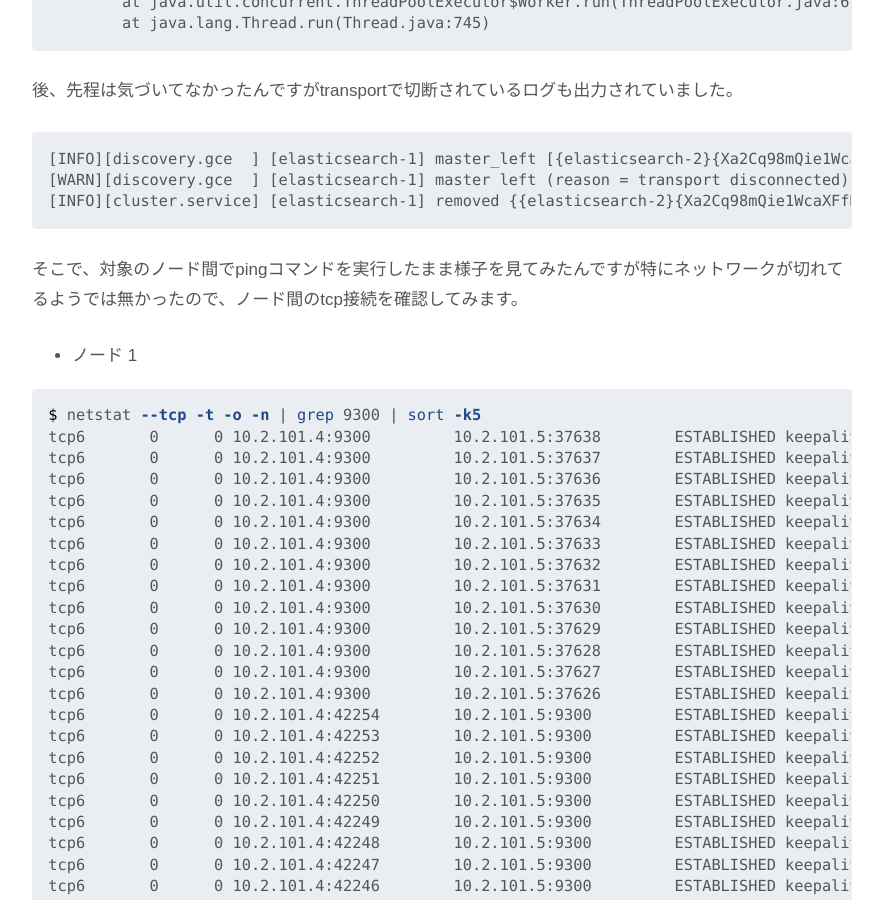
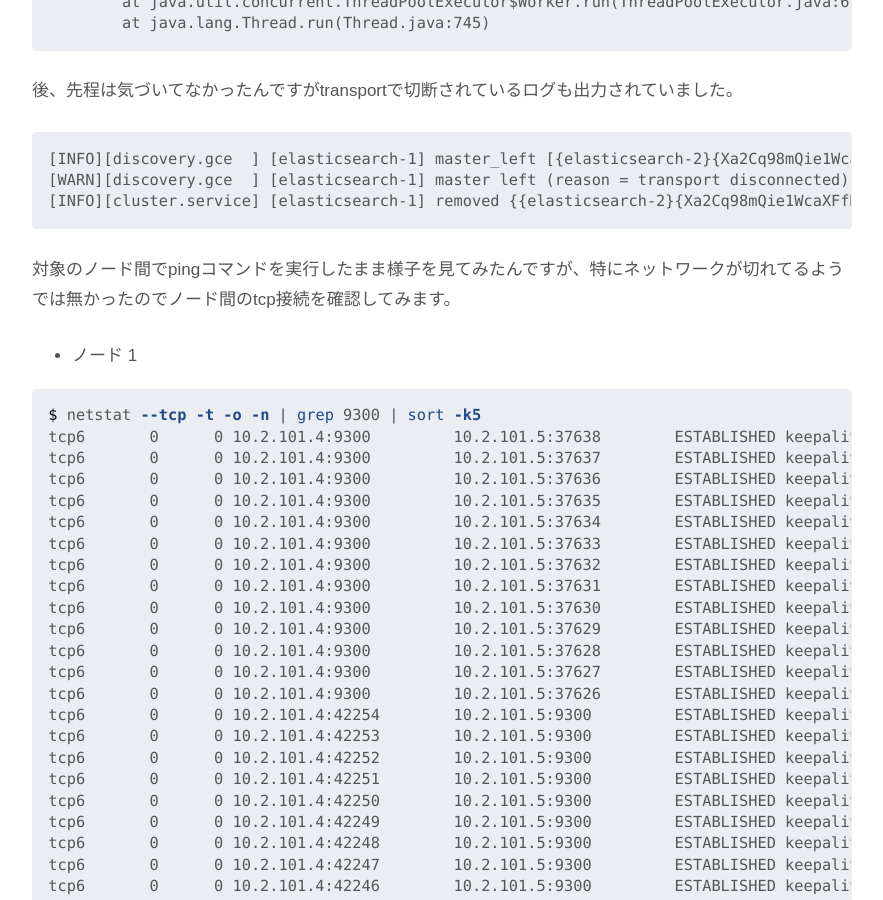
Before and after one commit to daichirata-blog/daichirata-blog.github.io, a Jekyll site: the page built from _posts/2016-05-02-gcp-elasticsearch-tcp-keepalive.md, in a window 1280 px wide and 900 px high, scrolled down 2082 px. Shown: the whole window, without its empty margins (198-1081 px from the left). Built offline with Jekyll 4.4.1, drawn with Linux system fonts in a browser that asks for light colours; comment, search, counter and statistics services are not loaded.

````diff
--- a/_config.yml
+++ b/_config.yml
@@ -7,6 +7,8 @@ name: blog.daich.org
 description: Everything is code.
 author: Daichi HIRATA
 google_analytics: UA-30550631-1
+
+timezone: Asia/Tokyo
 
 markdown: kramdown
 kramdown:
--- a/_posts/2016-05-02-gcp-elasticsearch-tcp-keepalive.md
+++ b/_posts/2016-05-02-gcp-elasticsearch-tcp-keepalive.md
@@ -77,7 +77,7 @@ java.io.IOException: Connection timed out
 [INFO][cluster.service] [elasticsearch-1] removed {{elasticsearch-2}{Xa2Cq98mQie1WcaXFfHraQ}{10.2.101.5}{10.2.101.5:9300},}, reason: zen-disco-master_failed ({elasticsearch-2}{Xa2Cq98mQie1WcaXFfHraQ}{10.2.101.16}{10.2.101.16:9300})
 ```
 
-そこで、対象のノード間でpingコマンドを実行したまま様子を見てみたんですが特にネットワークが切れてるようでは無かったので、ノード間のtcp接続を確認してみます。
+対象のノード間でpingコマンドを実行したまま様子を見てみたんですが、特にネットワークが切れてるようでは無かったのでノード間のtcp接続を確認してみます。
 
 * ノード 1
 
````
